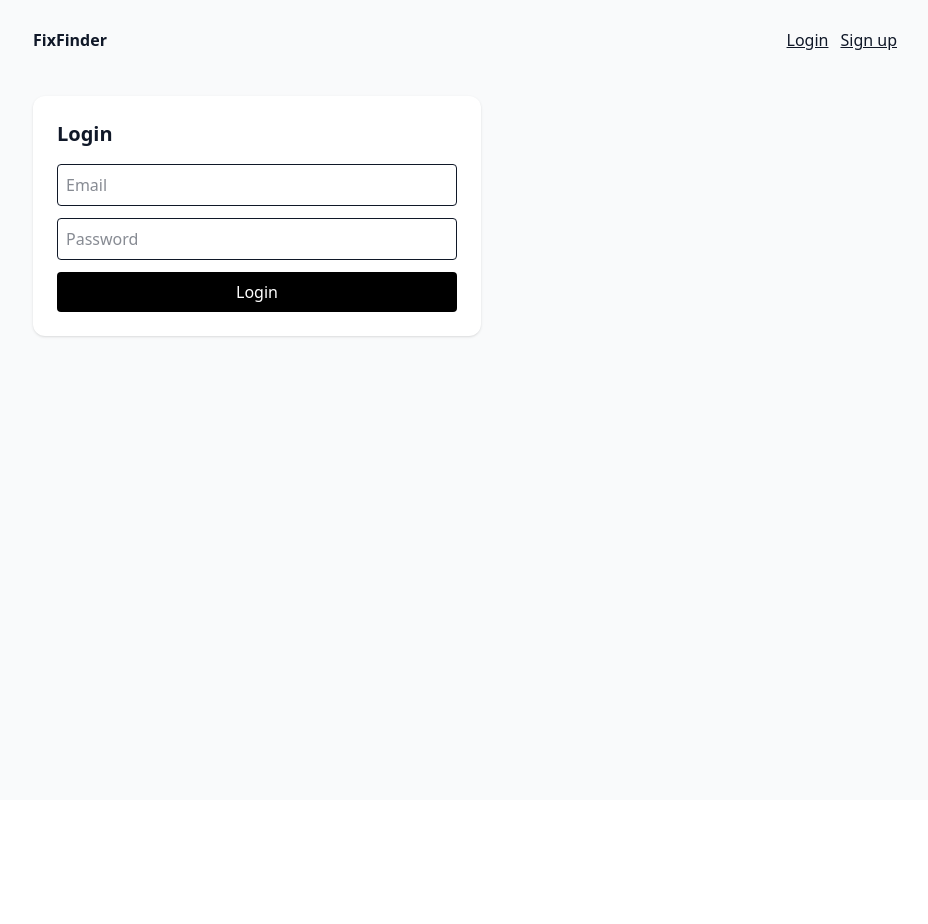
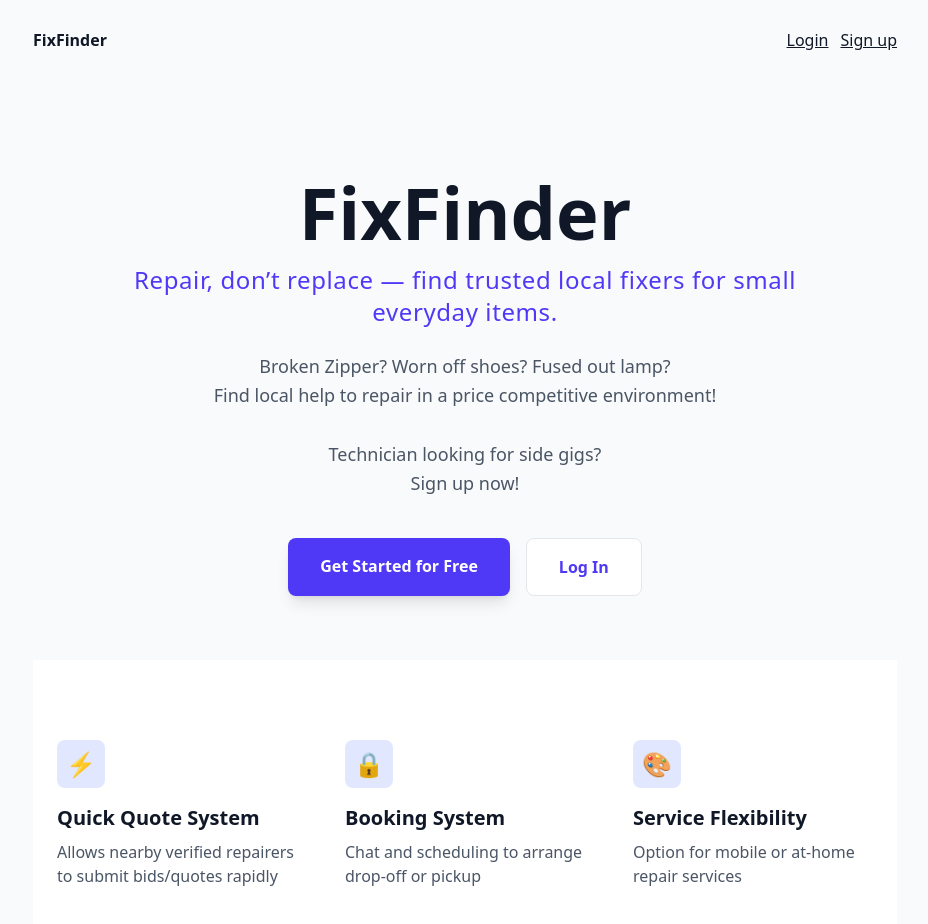
Before and after one commit to agnivapalit/fixfinder, a Vue app in the folder frontend/: page / in a window 1280 px wide. Before the commit this address led to /login. Shown: the top 924 px of the page, without its empty margins (175-1103 px from the left). Before the commit the page ends 800 px from the top, so only its background shows below. Built offline with nearby package versions, Linux system fonts and the light colour scheme.

Commit message:
Added Landing Page
Added a Landing Page with basic descriptions and login/signup handlers

```diff
--- a/frontend/src/App.vue
+++ b/frontend/src/App.vue
@@ -60,7 +60,7 @@ const route = useRoute();
 const adminOpen = ref(false);
 
 const isAuthPage = computed(() => {
-  return route.path === "/login" || route.path === "/signup";
+  return route.path === "/login" || route.path === "/signup" || route.path === "/";
 });
 
 const handleLogout = async () => {
--- /dev/null
+++ b/frontend/src/views/LandingView.vue
@@ -0,0 +1,75 @@
+<template>
+  <div class="min-h-screen bg-white">
+    <section class="flex items-center justify-center px-6 pt-20 pb-16 bg-gray-50">
+      <div class="max-w-3xl text-center">
+        <h1 class="text-5xl md:text-7xl font-extrabold text-gray-900 mb-4">
+          FixFinder
+        </h1>
+        <p class="text-xl md:text-2xl font-medium text-indigo-600 mb-6 tracking-wide">
+          Repair, don’t replace — find trusted local fixers for small everyday items.
+        </p>
+        <p class="text-lg text-gray-600 mb-10 leading-relaxed">
+          Broken Zipper? Worn off shoes? Fused out lamp? <br>
+          Find local help to repair in a price competitive environment! <br> <br>
+          Technician looking for side gigs? <br> Sign up now!
+        </p>
+
+        <div class="flex flex-col sm:flex-row justify-center gap-4">
+            <router-link
+            to="/signup"
+            class="px-8 py-4 bg-indigo-600 text-white font-bold rounded-lg shadow-lg hover:bg-indigo-700 transition"
+            >
+            Get Started for Free
+            </router-link>
+
+            <router-link
+            to="/login"
+            class="px-8 py-4 bg-white text-indigo-600 font-bold rounded-lg border border-gray-200 hover:border-indigo-300 transition"
+            >
+            Log In
+            </router-link>
+        </div>
+      </div>
+    </section>
+
+    <section class="py-20 px-6 max-w-6xl mx-auto">
+      <div class="grid grid-cols-1 md:grid-cols-3 gap-12">
+
+        <div class="flex flex-col items-start">
+          <div class="w-12 h-12 bg-indigo-100 text-indigo-600 rounded-lg flex items-center justify-center mb-4 text-2xl">
+            ⚡
+          </div>
+          <h3 class="text-xl font-bold text-gray-900 mb-2">Quick Quote System</h3>
+          <p class="text-gray-600">Allows nearby verified repairers to submit bids/quotes rapidly</p>
+        </div>
+
+        <div class="flex flex-col items-start">
+          <div class="w-12 h-12 bg-indigo-100 text-indigo-600 rounded-lg flex items-center justify-center mb-4 text-2xl">
+            🔒
+          </div>
+          <h3 class="text-xl font-bold text-gray-900 mb-2">Booking System</h3>
+          <p class="text-gray-600">Chat and scheduling to arrange drop-off or pickup</p>
+        </div>
+
+        <div class="flex flex-col items-start">
+          <div class="w-12 h-12 bg-indigo-100 text-indigo-600 rounded-lg flex items-center justify-center mb-4 text-2xl">
+            🎨
+          </div>
+          <h3 class="text-xl font-bold text-gray-900 mb-2">Service Flexibility</h3>
+          <p class="text-gray-600">Option for mobile or at-home repair services</p>
+        </div>
+
+      </div>
+    </section>
+  </div>
+</template>
+
+<script setup>
+const handleAction = (type) => {
+  if (type === 'signup') {
+    console.log("Redirecting to Signup...");
+  } else {
+    console.log("Redirecting to Login...");
+  }
+};
+</script>
```
Also changed, not shown: frontend/src/router/index.js (+6 -1 lines).
